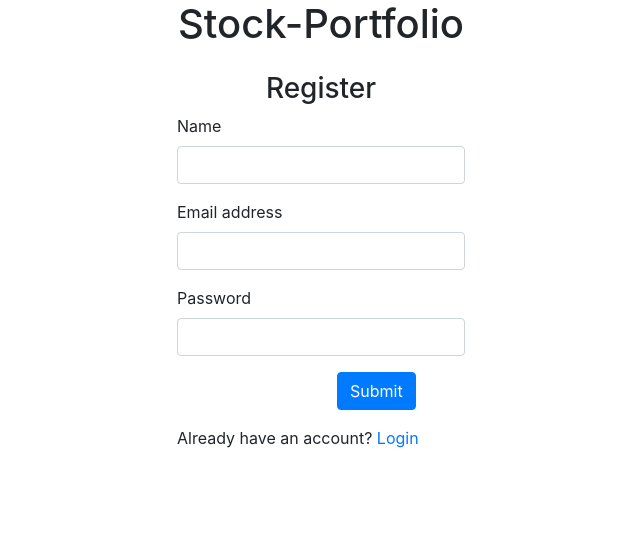
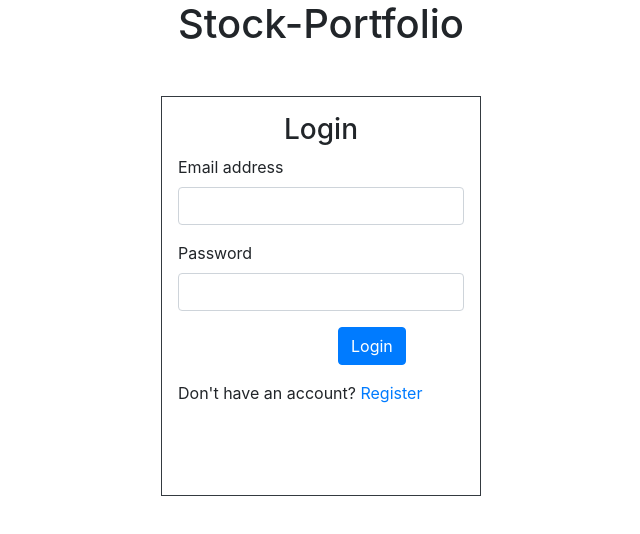
Before and after one commit to Raf-Batista/Stock-Portfolio, a React (Create React App) app in the folder stock-portfolio-frontend/: page /login in a window 1280 px wide. Before the commit this address led to /register. Shown: the top 534 px of the page, without its empty margins (319-959 px from the left). Built offline with nearby package versions, Linux system fonts and the light colour scheme.

Commit message:
Add a border around the register and signup form, remove redirect from Home

```diff
--- a/stock-portfolio-frontend/src/App.css
+++ b/stock-portfolio-frontend/src/App.css
@@ -42,7 +42,8 @@
 /* 500px / 16px = 31.25em */
 @media screen and (min-width: 31.25em) {
   #login {
-    width: 25% ;
+    width: 25%;
+    min-height: 25em;
   }
   .btn {
     margin-left: 14em;
--- a/stock-portfolio-frontend/src/components/Home.js
+++ b/stock-portfolio-frontend/src/components/Home.js
@@ -5,7 +5,6 @@ export const Home = () => {
     return (
         <div>
             <h1 className="text-center">Stock-Portfolio</h1>
-            {localStorage.token ? <Redirect to='/portfolio' />: <Redirect to='/register' />}
         </div>
     )
 }
--- a/stock-portfolio-frontend/src/components/Login.js
+++ b/stock-portfolio-frontend/src/components/Login.js
@@ -1,10 +1,29 @@
 import React, { Component } from 'react'
 
  class Login extends Component {
+    constructor(props) {
+        super(props)
+        this.state = {name: '', email: '', password: ''}
+    }
+
     render() {
         return (
-            <div>
-                Login
+            <div className="container  p-3 border border-dark mt-5" id="login">
+                <h3 className="text-center">Login</h3>
+                <form>
+                    <div className="form-group">
+                        <label htmlFor="email">Email address</label>
+                        <input type="email" className="form-control"  name="email" onChange={this.handleOnChange} />
+                    </div>
+
+                    <div className="form-group">
+                        <label htmlFor="password">Password</label>
+                        <input type="password" className="form-control" name="password" onChange={this.handleOnChange}/>
+                    </div>
+
+                    <button type="submit" className="btn btn-primary mb-3" onClick={this.handleOnClick}>Login</button>
+                </form>
+                <span>Don't have an account? <a href="/register">Register</a> </span>
             </div>
         )
     }
--- a/stock-portfolio-frontend/src/components/Register.js
+++ b/stock-portfolio-frontend/src/components/Register.js
@@ -36,7 +36,7 @@ import React, { Component } from 'react'
 
     render() {
         return (
-            <div className="container  p-3" id="login">
+            <div className="container  p-3 border border-dark mt-5" id="login">
                 <h3 className="text-center">Register</h3>
                 <form>
                      <div className="form-group">
```
